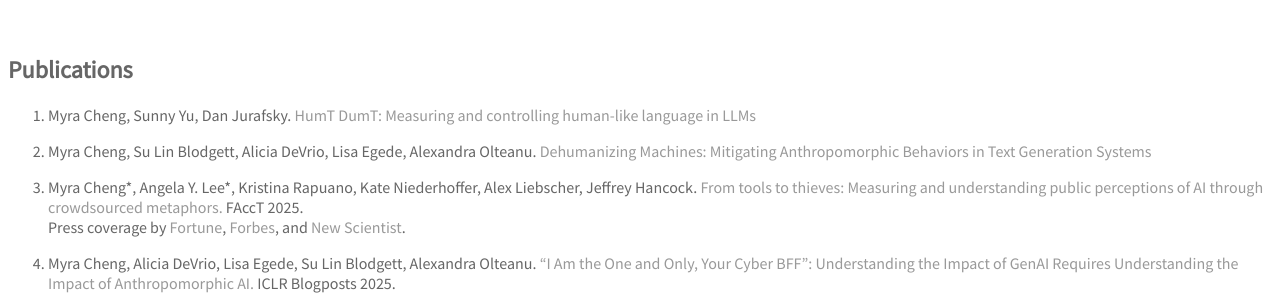
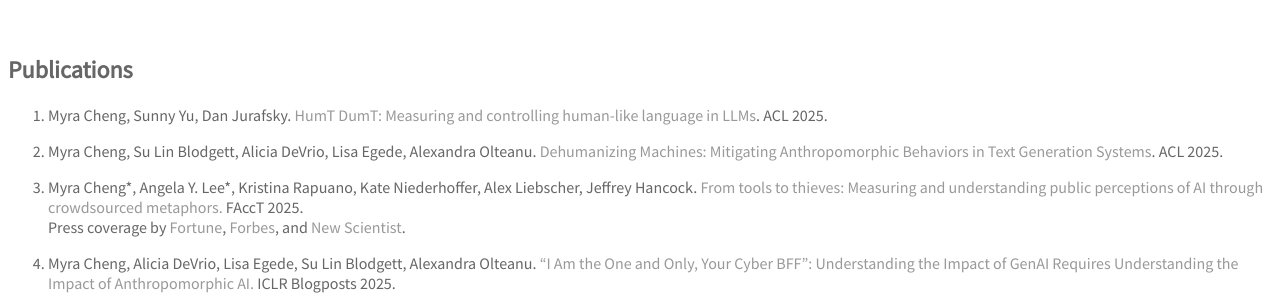
Before and after one commit to myracheng/myracheng.github.io, a Jekyll site: the page built from research.md, in a window 1280 px wide. Shown: the part 218-518 px from the top of the page. Built offline with Jekyll 4.4.1, drawn with Linux system fonts in a browser that asks for light colours; some web fonts are replaced; our own code applies the rules of GitHub Pages for plain Markdown files.

Commit message:
Update research.md

```diff
--- a/research.md
+++ b/research.md
@@ -1,7 +1,7 @@
 ## Publications
-1. Myra Cheng, Sunny Yu, Dan Jurafsky. [HumT DumT: Measuring and controlling human-like language in LLMs](https://www.arxiv.org/pdf/2502.13259)
+1. Myra Cheng, Sunny Yu, Dan Jurafsky. [HumT DumT: Measuring and controlling human-like language in LLMs](https://www.arxiv.org/pdf/2502.13259). ACL 2025.
 
-2. Myra Cheng, Su Lin Blodgett,  Alicia DeVrio, Lisa Egede, Alexandra Olteanu. [Dehumanizing Machines: Mitigating Anthropomorphic Behaviors in Text Generation Systems](https://arxiv.org/pdf/2502.14019)
+2. Myra Cheng, Su Lin Blodgett,  Alicia DeVrio, Lisa Egede, Alexandra Olteanu. [Dehumanizing Machines: Mitigating Anthropomorphic Behaviors in Text Generation Systems](https://arxiv.org/pdf/2502.14019). ACL 2025.
 
 1. Myra Cheng\*, Angela Y. Lee\*, Kristina Rapuano, Kate Niederhoffer, Alex Liebscher, Jeffrey Hancock. [From tools to thieves: Measuring and understanding public perceptions of AI through crowdsourced metaphors.](https://www.arxiv.org/pdf/2501.18045) FAccT 2025.
 <span  class="subline">Press coverage by [Fortune](https://fortune.com/2025/02/13/chatbot-friends-anthromorphism-competence-stanford-unviversity-study/), [Forbes](https://www.forbes.com/sites/lanceeliot/2025/02/14/why-our-metaphors-about-ai-shape-how-ai-thinks-about-us/), and [New Scientist](https://www.newscientist.com/article/2467435-people-are-starting-to-trust-ai-more-and-view-it-as-more-human-like/).</span>
```
